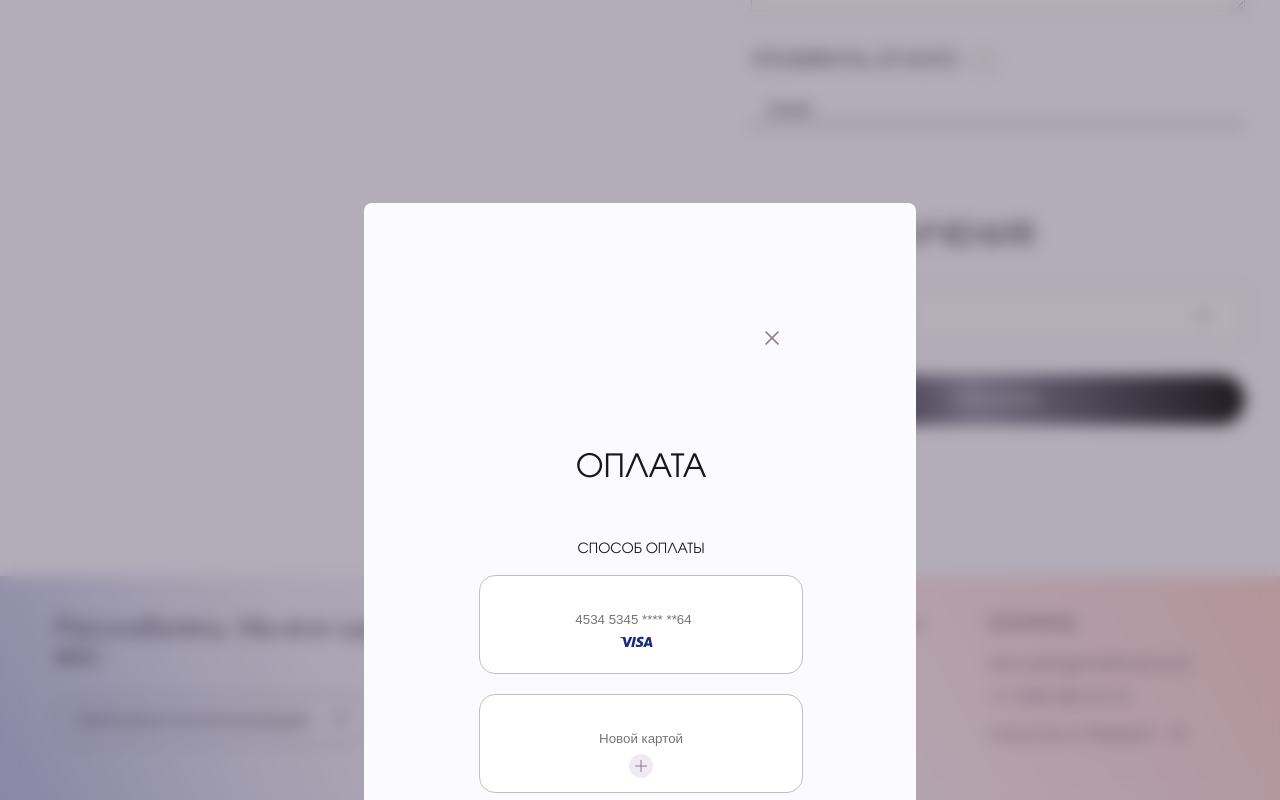
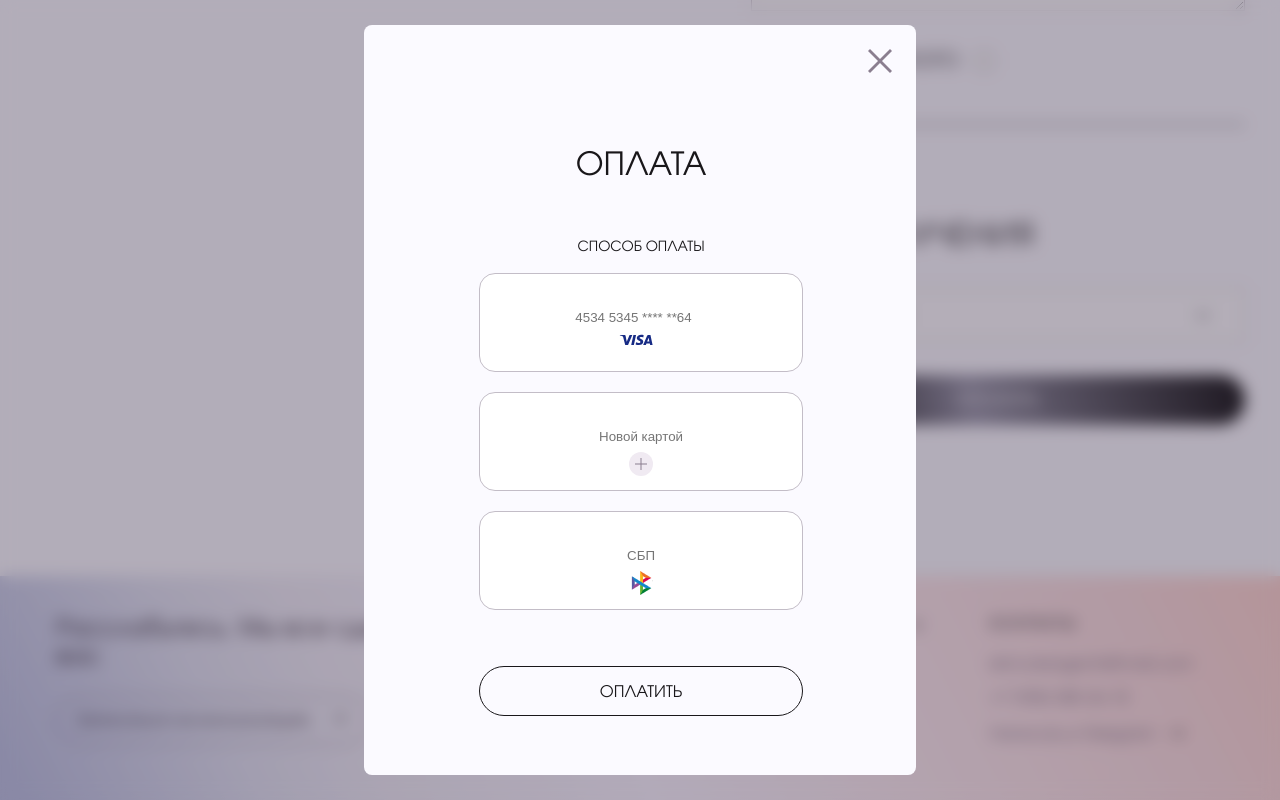
Before and after one commit to SedaMelkhi/skincare, a Next.js app: page /certificate in a window 1280 px wide. Both pictures are taken after typing "Sample", "Sample", "5", "5", "Sample", "Sample" into the empty fields and a click on the button "ОПЛАТИТЬ". Shown: the part 1285-2085 px from the top of the page. Built offline with nearby package versions, Linux system fonts and the light colour scheme.

Commit message:
выравнивание модального окна

```diff
--- a/src/components/screens/certificate/certificateModalWindow/CertificateModalWindow.module.sass
+++ b/src/components/screens/certificate/certificateModalWindow/CertificateModalWindow.module.sass
@@ -1,5 +1,5 @@
 .modal
-  height: 100vw
+  height: 100vh
   width: 100vw
   background: rgba(72, 59, 81, 0.4)
   backdrop-filter: blur(8px)
@@ -10,26 +10,29 @@
   align-items: center
   justify-content: center
   transform: scale(0)
-  z-index: 1000
+  z-index: 2
+  transition: 0.5s
   &__content
-    padding: 20px
+    padding: 42px 21px
     border-radius: 8px
-    background-color:  rgba(251, 250, 255, 1)
+    background-color:  var(--light-purple)
     @media ( min-width: 768px )
       padding: 124px 113px 59px 115px
 .modal.active
-    transform: scale(1)
+  transform: scale(1)
+
 
 .close
   position: relative
 .closeImg
   position: absolute
-  right: 4px
-  top: 4px
-  width: 14px
-  height: 14px
+  right: -7px
+  top: -24px
+  width: 24px
+  height: 24px
   @media ( min-width: 768px )
-    right: 24px
+    right: -89px
+    top: -100px
 
 .title
   font-size: 32px
@@ -37,11 +40,10 @@
   font-weight: 400
   color: var(--grey-900)
   text-transform: uppercase
-  margin-top: 42px
+
   text-align: center
   margin-bottom: 32px
   @media ( min-width: 768px )
-    margin-top: 124px
     margin-bottom: 56px
 .text
   font-size: 14px
@@ -55,6 +57,13 @@
 .payMain
   display: flex
   justify-content: center
+  &::placeholder
+    font-weight: 400
+    font-size: 14px
+    line-height: 18.62px
+    color: var(--grey-700)
+
+
 .position
   position: relative
 .visa
@@ -71,6 +80,7 @@
   position: absolute
   top: 60px
   right: 140px
+
   @media ( min-width: 768px )
     right: 150px
 .spb
@@ -88,6 +98,9 @@
   padding: 15px 24px 24px 24px
   text-align: center
   margin-bottom: 12px
+  &:hover
+    background-color: var(--primary-100)
+    border: 1px solid var(--primary-600)
   @media ( min-width: 768px )
     width: 324px
     margin-bottom: 20px
@@ -98,6 +111,7 @@
   margin-top: 20px
   @media ( min-width: 768px )
     margin-top: 36px
+
 .payBtn
   border: 1px solid var(--grey-900)
   width: 300px
--- a/src/styles/globals.sass
+++ b/src/styles/globals.sass
@@ -15,6 +15,7 @@
   --grey-25: #FDFCFD
   --primary-600: #A756D9
   --primary-500: #C077ED
+  --primary-100: #F7EBFF
 
 @font-face
   font-family: 'Evolventa'
```
